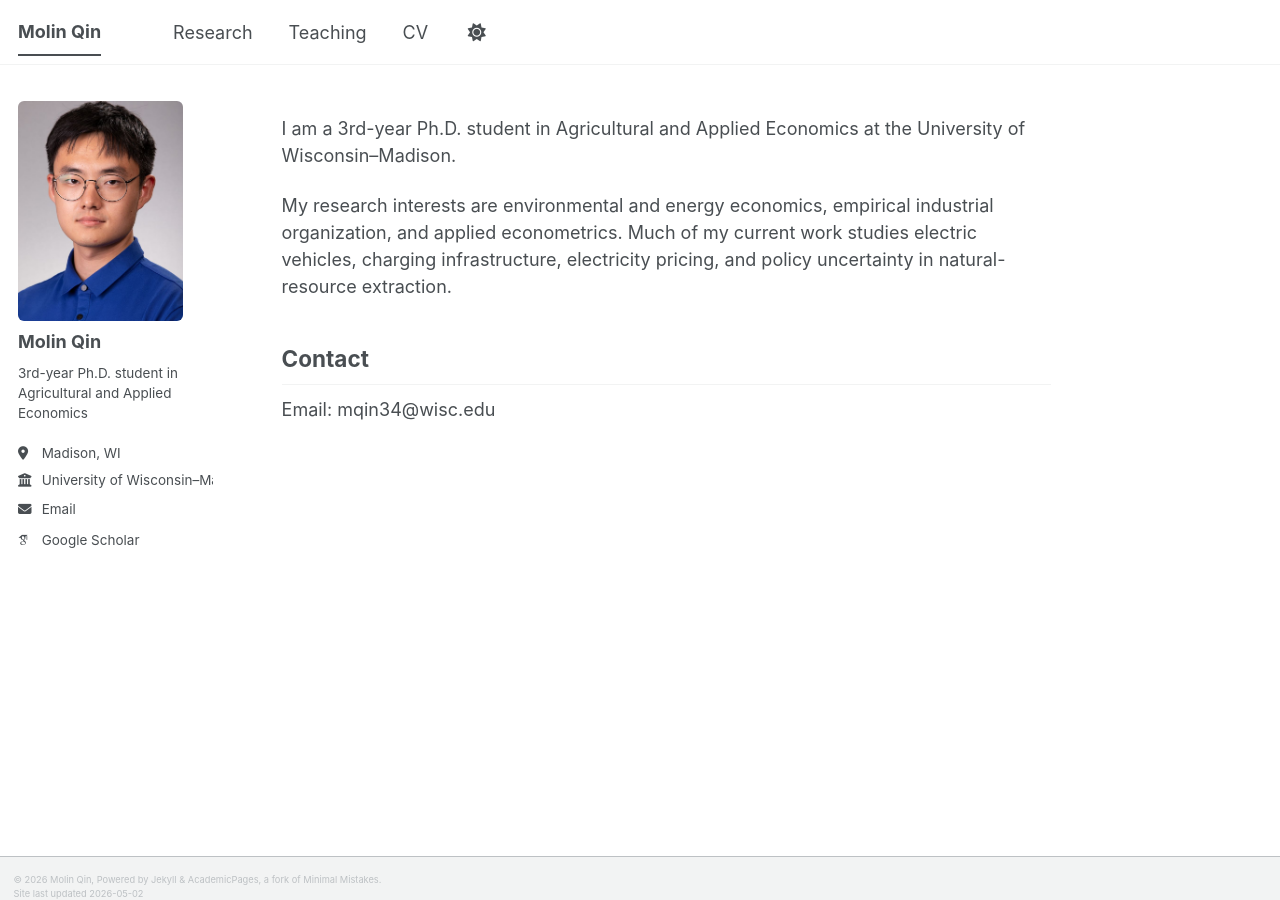
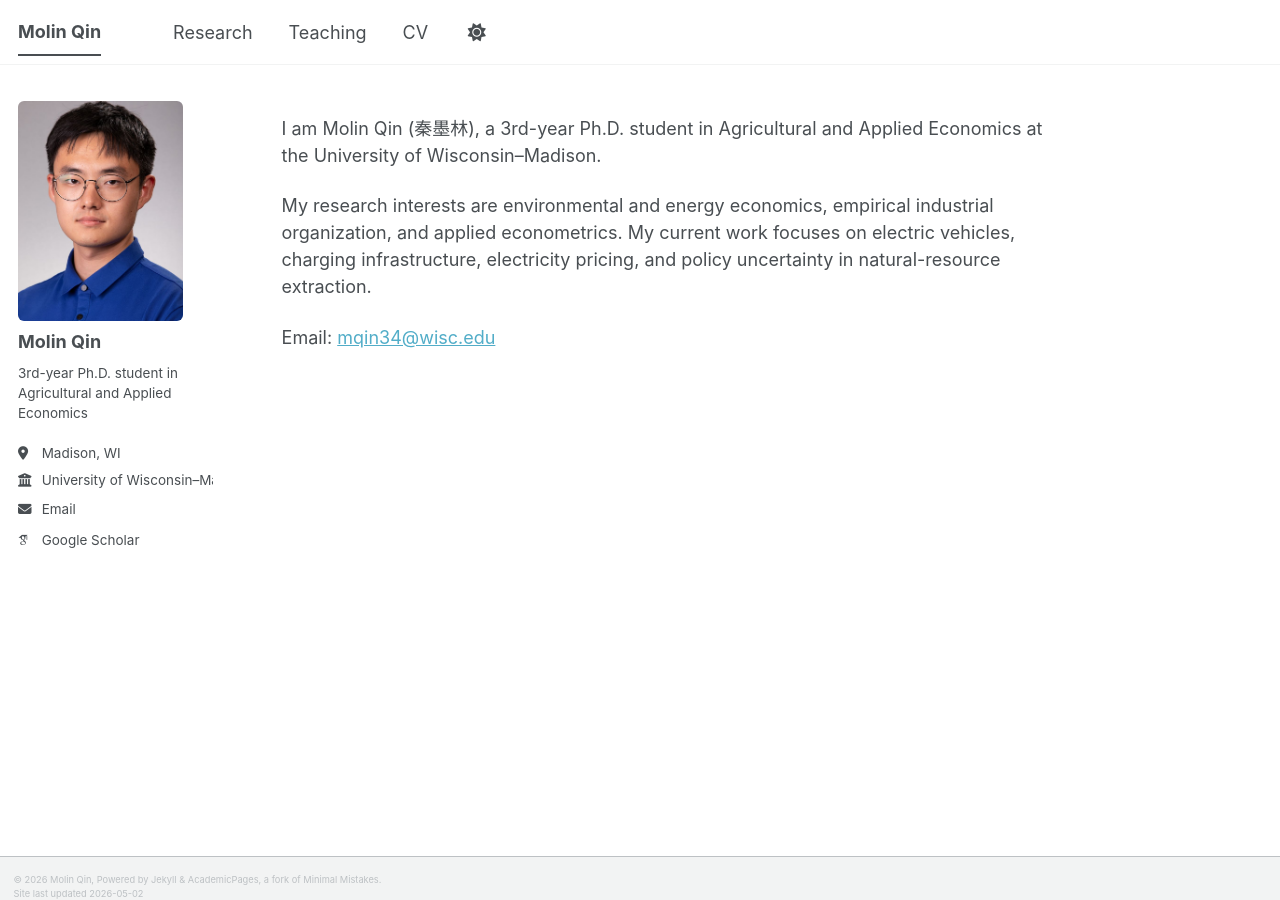
Before and after one commit to molinqin/molinqin.github.io, a Jekyll site: the page built from _pages/about.md, in a window 1280 px wide and 900 px high. Built offline with Jekyll 4.4.1, drawn with Linux system fonts in a browser that asks for light colours; some web fonts are replaced; a script bundle is joined from its source files by our own code; library files that are not in the unit come from our copies.

Commit message:
Update about.md

```diff
--- a/_pages/about.md
+++ b/_pages/about.md
@@ -5,10 +5,8 @@
 author_profile: true
 ---
 
-I am a 3rd-year Ph.D. student in Agricultural and Applied Economics at the University of Wisconsin–Madison.
+I am Molin Qin (秦墨林), a 3rd-year Ph.D. student in Agricultural and Applied Economics at the University of Wisconsin–Madison.
 
-My research interests are environmental and energy economics, empirical industrial organization, and applied econometrics. Much of my current work studies electric vehicles, charging infrastructure, electricity pricing, and policy uncertainty in natural-resource extraction.
+My research interests are environmental and energy economics, empirical industrial organization, and applied econometrics. My current work focuses on electric vehicles, charging infrastructure, electricity pricing, and policy uncertainty in natural-resource extraction.
 
-## Contact
-
-Email: mqin34@wisc.edu
+Email: [mqin34@wisc.edu](mailto:mqin34@wisc.edu)
```
